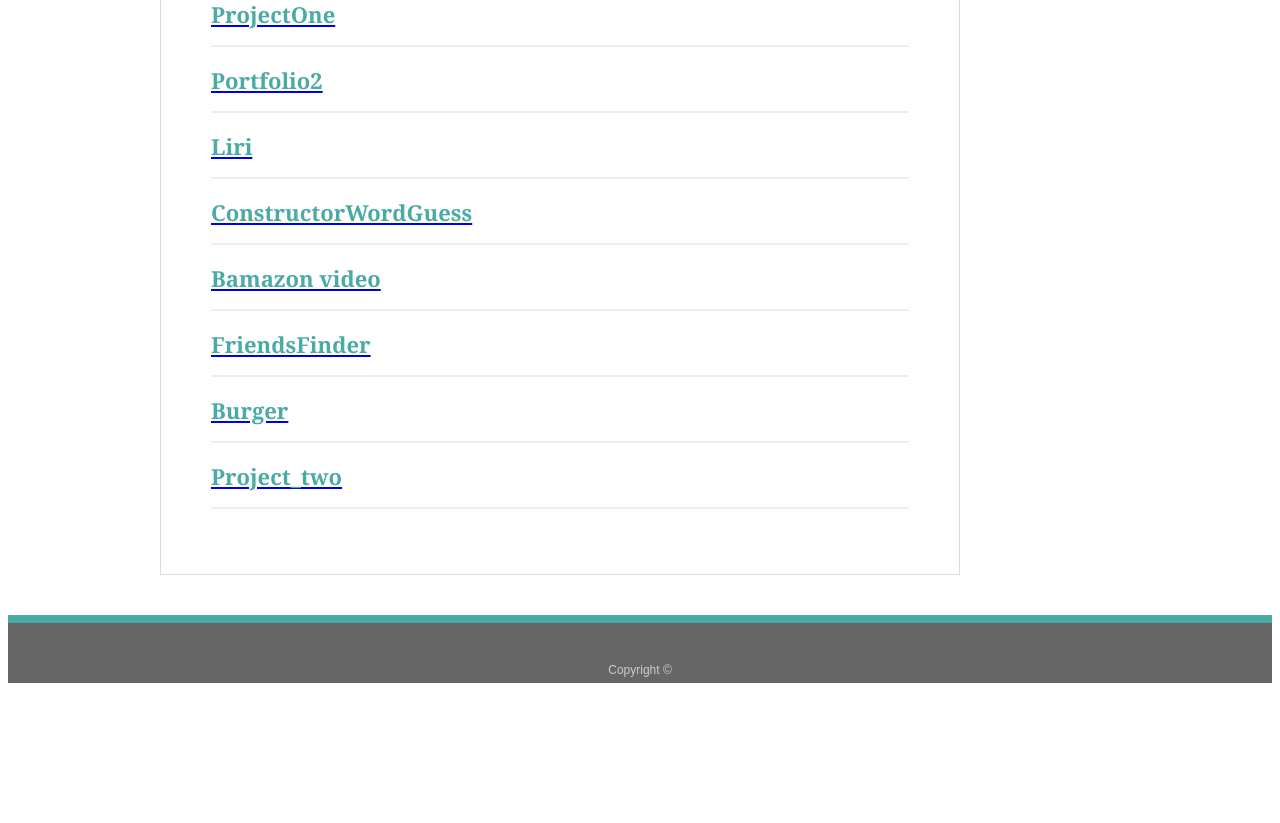
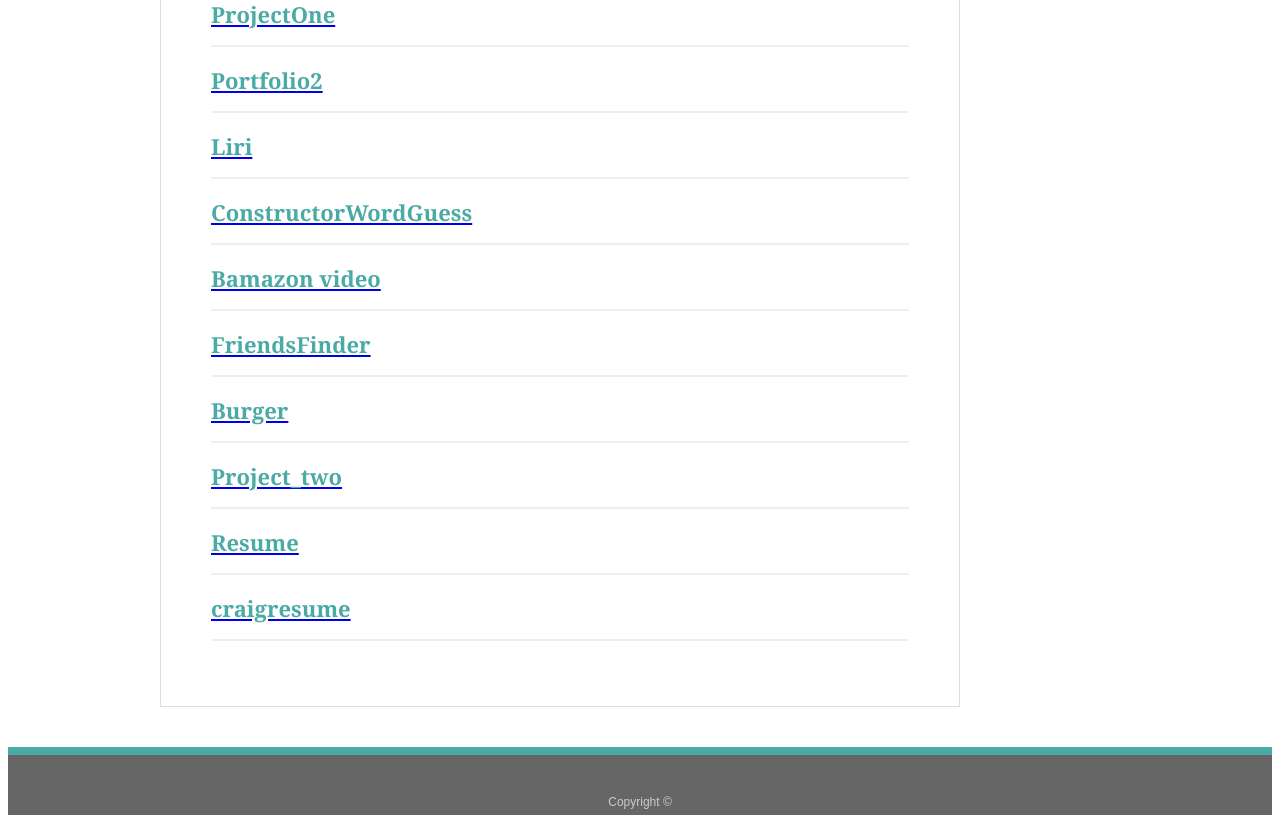
Before and after one commit to mandoproduction/Responsive-Portfolio, a plain HTML site: page portfolio.html in a window 1280 px wide. Shown: the part 670-1493 px from the top of the page. Before the commit the page ends 1361 px from the top, so only its background shows below. Drawn offline with Linux system fonts and the light colour scheme.

Commit message:
add portfolio

```diff
--- a/portfolio.html
+++ b/portfolio.html
@@ -94,6 +94,16 @@
           <h3>Project_two</h3>
         </a>
       </div>
+      <div class="images">
+        <a href="images\Craig DwyerResume (3).pdf">
+          <h3>Resume</h3>
+        </a>
+      </div>
+      <div class="images">
+        <a href="https://craigresume.herokuapp.com/">
+          <h3>craigresume</h3>
+        </a>
+      </div>
 
 
 
```
Also changed, not shown: contact.html (+1 -0 lines), index.html (+2 -2 lines), 1 other file.
